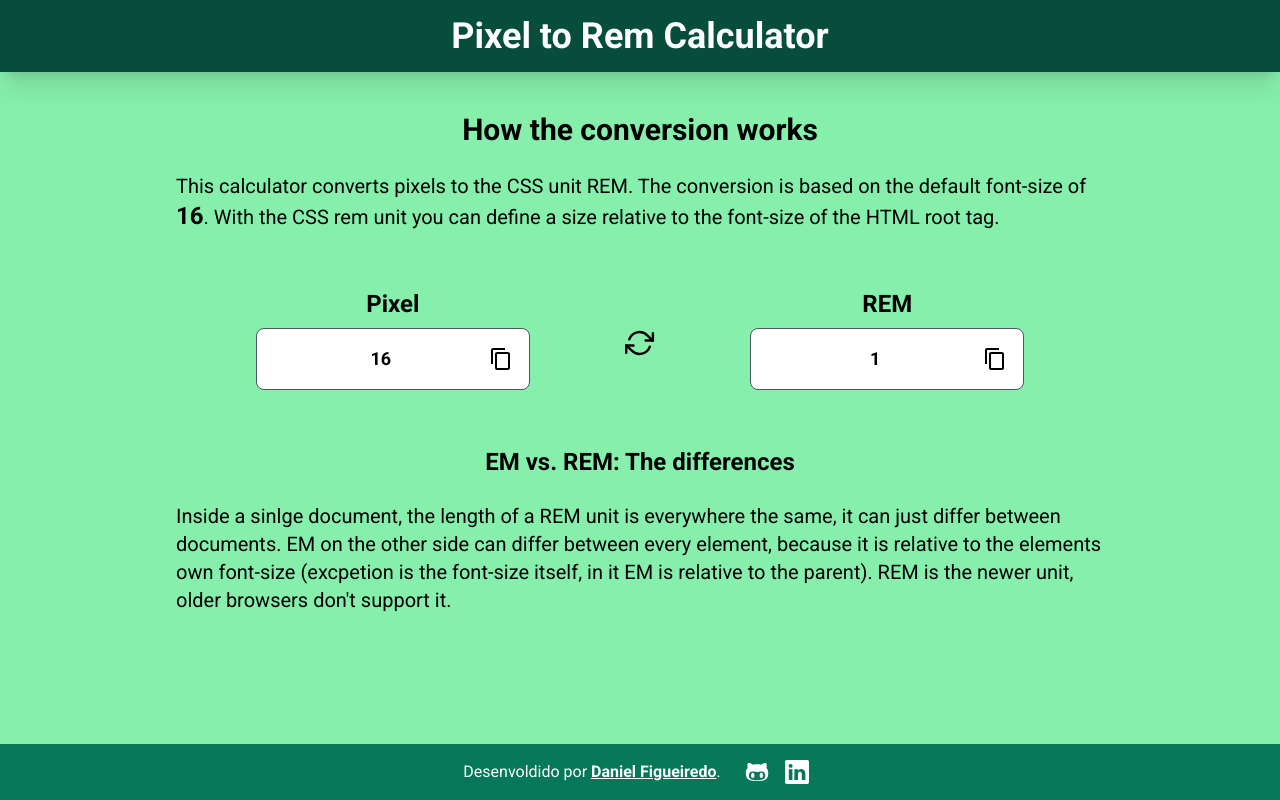
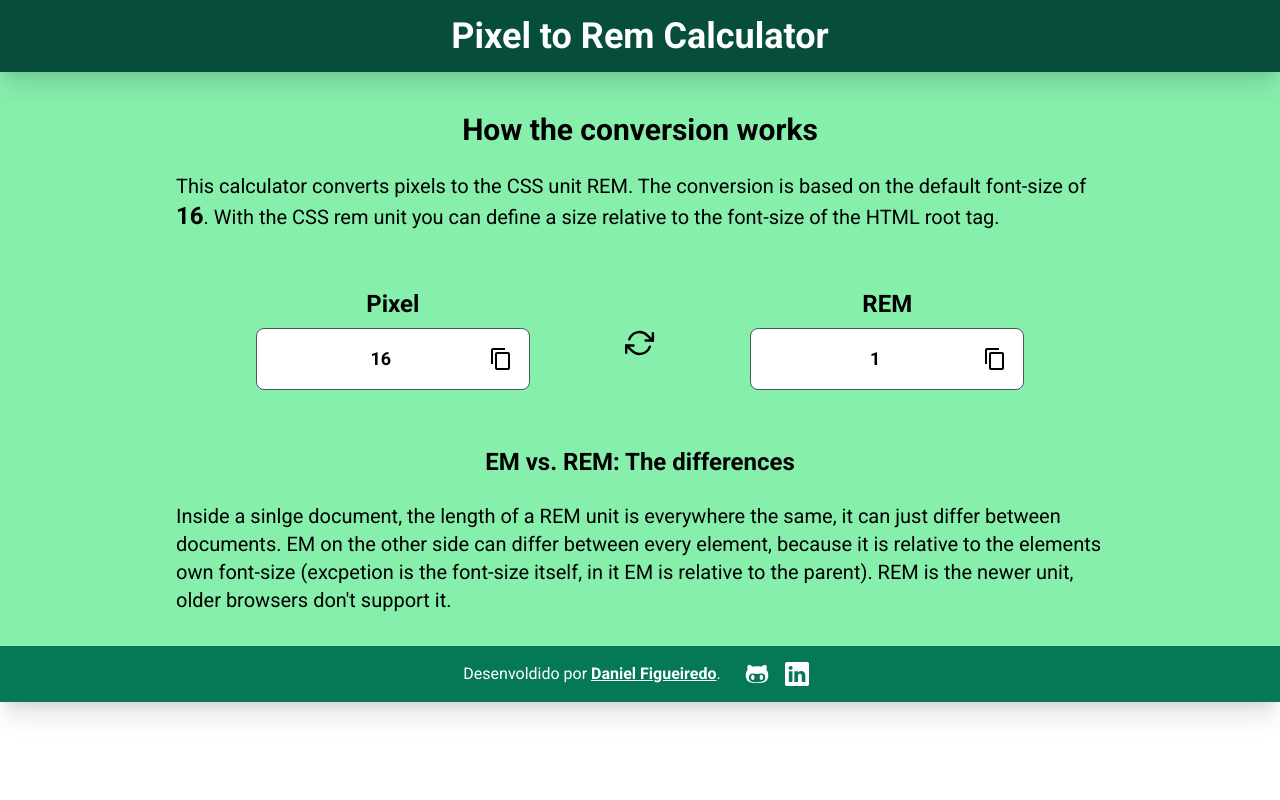
Before and after one commit to dtfigueiredo/calculadora-px-rem, a React (Create React App) app: page / in a window 1280 px wide. Built offline with nearby package versions, Linux system fonts and the light colour scheme.

Commit message:
fix height && removing input outline

```diff
--- a/src/App.js
+++ b/src/App.js
@@ -7,7 +7,7 @@ import Texts from "./components/Texts/Texts";
 
 const App = () => {
   return (
-    <div className="bg-green-300 flex flex-col min-h-screen">
+    <div className="bg-green-300 flex flex-col h-full">
       <Header />
 
       <div className="flex-1">
--- a/src/components/InputBlock/InputBlock.js
+++ b/src/components/InputBlock/InputBlock.js
@@ -40,7 +40,7 @@ const InputBlock = (props) => {
             onChange(event.currentTarget.value);
           }}
           onFocus={(event) => onFocus(event.currentTarget.value)}
-          className="w-full bg-transparent text-center text-lg font-semibold "
+          className="w-full bg-transparent text-center text-lg font-semibold outline-none border-none"
         />
 
         <button onClick={copyToClipboard}>
```
